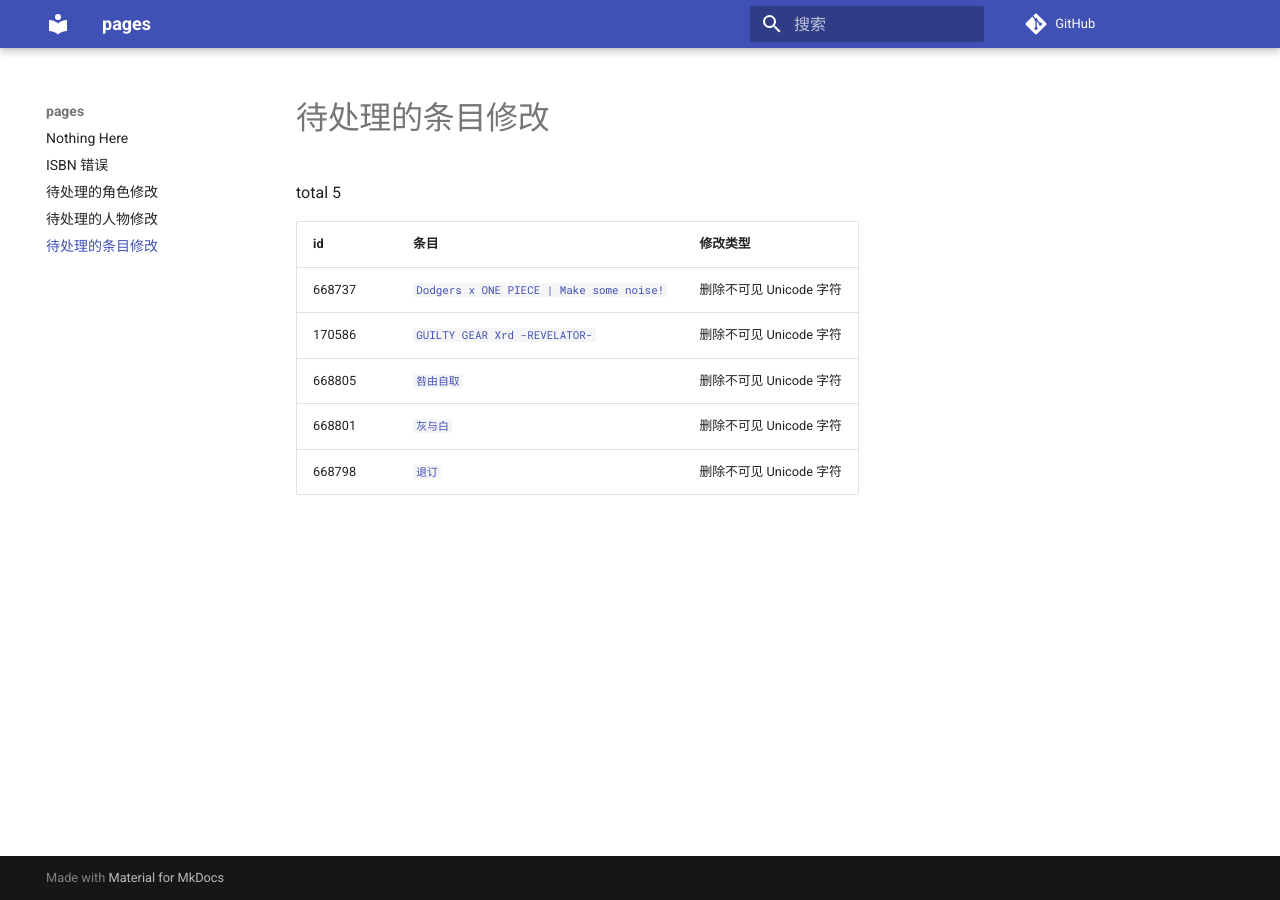
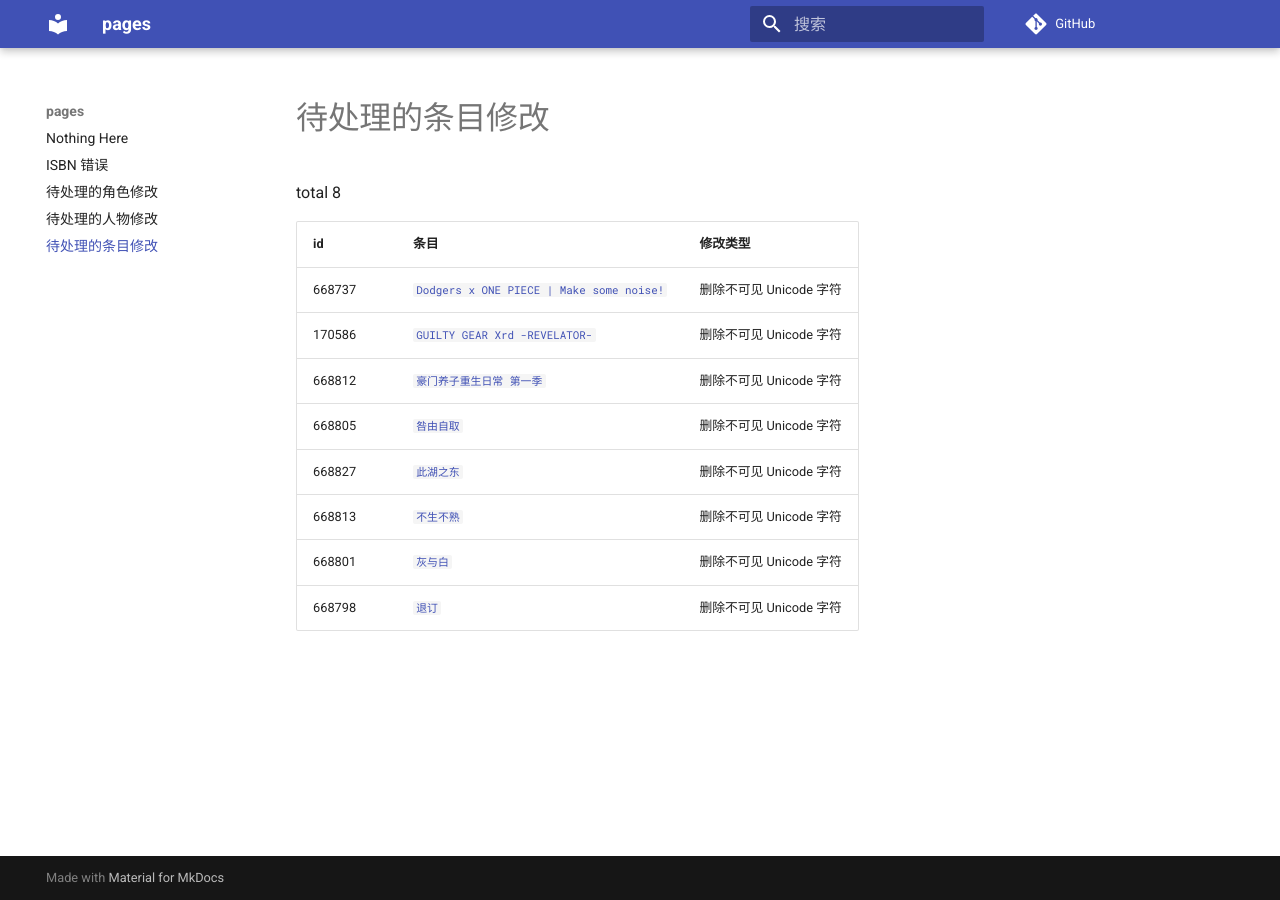
Before and after one commit to trim21/bangumi-pages, an MkDocs documentation site: the page built from docs/pending-subject-changes.md, in a window 1280 px wide. Built offline with MkDocs 1.6.1 and Material for MkDocs 9.7.7, drawn with Linux system fonts in a browser that asks for light colours; comment, search, counter and statistics services are not loaded.

Commit message:
update pending-changes.md

```diff
--- a/docs/pending-subject-changes.md
+++ b/docs/pending-subject-changes.md
@@ -1,11 +1,14 @@
 # 待处理的条目修改
 
-total 5
+total 8
 
 | id | 条目 | 修改类型 |
 | --- | --- | --- |
 | 668737 | [`Dodgers x ONE PIECE | Make some noise!`](https://bgm.tv/subject/668737) | 删除不可见 Unicode 字符 |
 | 170586 | [`GUILTY GEAR Xrd -REVELATOR-`](https://bgm.tv/subject/170586) | 删除不可见 Unicode 字符 |
+| 668812 | [`豪门养子重生日常 第一季`](https://bgm.tv/subject/668812) | 删除不可见 Unicode 字符 |
 | 668805 | [`咎由自取`](https://bgm.tv/subject/668805) | 删除不可见 Unicode 字符 |
+| 668827 | [`此湖之东`](https://bgm.tv/subject/668827) | 删除不可见 Unicode 字符 |
+| 668813 | [`不生不熟`](https://bgm.tv/subject/668813) | 删除不可见 Unicode 字符 |
 | 668801 | [`灰与白`](https://bgm.tv/subject/668801) | 删除不可见 Unicode 字符 |
 | 668798 | [`退订`](https://bgm.tv/subject/668798) | 删除不可见 Unicode 字符 |
```
